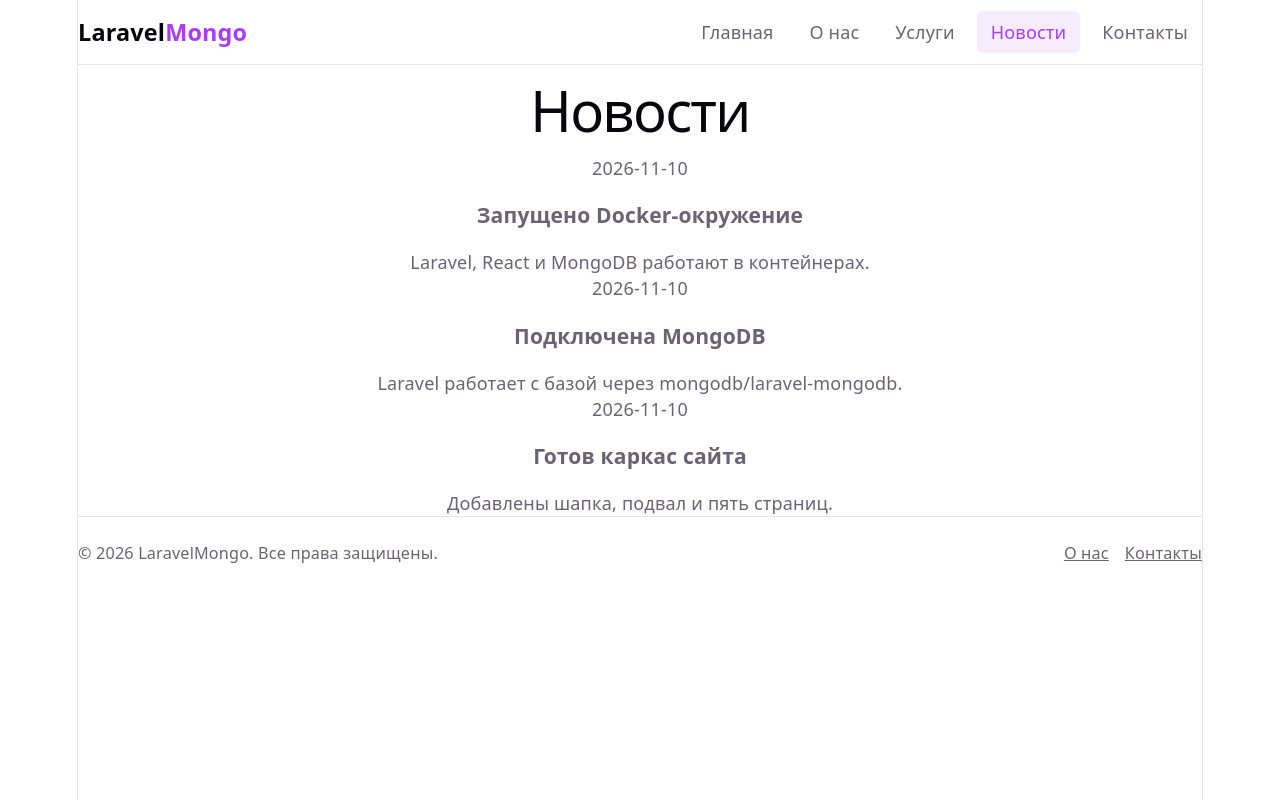
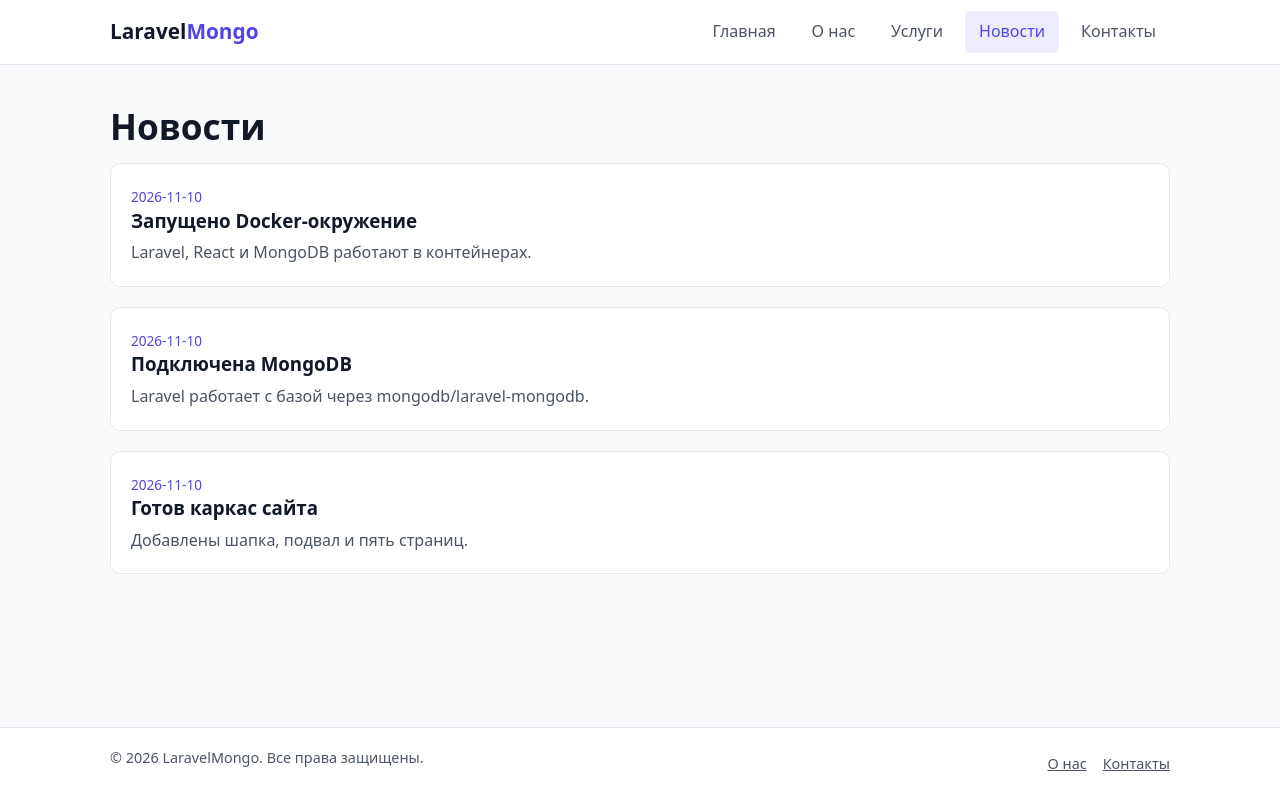
Before and after one commit to emilversiontwo/laravel-api-vue, a React (Vite) app in the folder frontend/: page /news in a window 1280 px wide. Built offline with nearby package versions, Linux system fonts and the light colour scheme.

Commit message:
style(frontend): replace template styles with base styles

```diff
--- a/frontend/src/index.css
+++ b/frontend/src/index.css
@@ -1,64 +1,18 @@
 :root {
-  --text: #6b6375;
-  --text-h: #08060d;
-  --bg: #fff;
-  --border: #e5e4e7;
-  --code-bg: #f4f3ec;
-  --accent: #aa3bff;
-  --accent-bg: rgba(170, 59, 255, 0.1);
-  --accent-border: rgba(170, 59, 255, 0.5);
-  --social-bg: rgba(244, 243, 236, 0.5);
-  --shadow:
-    rgba(0, 0, 0, 0.1) 0 10px 15px -3px, rgba(0, 0, 0, 0.05) 0 4px 6px -2px;
+  --text: #4b5563;
+  --text-h: #111827;
+  --bg: #f9fafb;
+  --surface: #ffffff;
+  --border: #e5e7eb;
+  --accent: #4f46e5;
+  --accent-bg: rgba(79, 70, 229, 0.1);
 
-  --sans: system-ui, 'Segoe UI', Roboto, sans-serif;
-  --heading: system-ui, 'Segoe UI', Roboto, sans-serif;
-  --mono: ui-monospace, Consolas, monospace;
-
-  font: 18px/145% var(--sans);
-  letter-spacing: 0.18px;
-  color-scheme: light dark;
+  font: 16px/1.6 system-ui, 'Segoe UI', Roboto, sans-serif;
   color: var(--text);
   background: var(--bg);
-  font-synthesis: none;
-  text-rendering: optimizeLegibility;
-  -webkit-font-smoothing: antialiased;
-  -moz-osx-font-smoothing: grayscale;
-
-  @media (max-width: 1024px) {
-    font-size: 16px;
-  }
 }
 
-@media (prefers-color-scheme: dark) {
-  :root {
-    --text: #9ca3af;
-    --text-h: #f3f4f6;
-    --bg: #16171d;
-    --border: #2e303a;
-    --code-bg: #1f2028;
-    --accent: #c084fc;
-    --accent-bg: rgba(192, 132, 252, 0.15);
-    --accent-border: rgba(192, 132, 252, 0.5);
-    --social-bg: rgba(47, 48, 58, 0.5);
-    --shadow:
-      rgba(0, 0, 0, 0.4) 0 10px 15px -3px, rgba(0, 0, 0, 0.25) 0 4px 6px -2px;
-  }
-
-  #social .button-icon {
-    filter: invert(1) brightness(2);
-  }
-}
-
-#root {
-  width: 1126px;
-  max-width: 100%;
-  margin: 0 auto;
-  text-align: center;
-  border-inline: 1px solid var(--border);
-  min-height: 100svh;
-  display: flex;
-  flex-direction: column;
+* {
   box-sizing: border-box;
 }
 
@@ -66,46 +20,106 @@ body {
   margin: 0;
 }
 
+#root {
+  display: flex;
+  flex-direction: column;
+  min-height: 100svh;
+}
+
 h1,
-h2 {
-  font-family: var(--heading);
-  font-weight: 500;
+h3 {
   color: var(--text-h);
+  line-height: 1.2;
 }
 
 h1 {
-  font-size: 56px;
-  letter-spacing: -1.68px;
-  margin: 32px 0;
-  @media (max-width: 1024px) {
-    font-size: 36px;
-    margin: 20px 0;
-  }
+  font-size: 2.2rem;
+  margin: 0 0 16px;
 }
-h2 {
-  font-size: 24px;
-  line-height: 118%;
-  letter-spacing: -0.24px;
+
+h3 {
   margin: 0 0 8px;
-  @media (max-width: 1024px) {
-    font-size: 20px;
-  }
 }
+
 p {
+  margin: 0 0 12px;
+}
+
+.container {
+  width: 100%;
+  max-width: 1100px;
+  margin: 0 auto;
+  padding: 0 20px;
+}
+
+.main {
+  flex: 1;
+  padding-top: 40px;
+  padding-bottom: 40px;
+}
+
+.hero {
+  text-align: center;
+  padding: 48px 0;
+}
+
+.hero h1 {
+  font-size: 3rem;
+}
+
+.button {
+  display: inline-block;
+  margin-top: 12px;
+  padding: 10px 24px;
+  border-radius: 6px;
+  background: var(--accent);
+  color: #fff;
+  text-decoration: none;
+}
+
+.button:hover {
+  opacity: 0.9;
+}
+
+.cards {
+  display: grid;
+  grid-template-columns: repeat(auto-fit, minmax(240px, 1fr));
+  gap: 20px;
+}
+
+.news {
+  display: grid;
+  gap: 20px;
+}
+
+.card {
+  background: var(--surface);
+  border: 1px solid var(--border);
+  border-radius: 10px;
+  padding: 20px;
+}
+
+.card p {
   margin: 0;
 }
 
-code,
-.counter {
-  font-family: var(--mono);
-  display: inline-flex;
-  border-radius: 4px;
-  color: var(--text-h);
+.card time {
+  font-size: 0.85rem;
+  color: var(--accent);
 }
 
-code {
-  font-size: 15px;
-  line-height: 135%;
-  padding: 4px 8px;
-  background: var(--code-bg);
+.contacts {
+  list-style: none;
+  padding: 0;
 }
+
+.contacts li {
+  padding: 10px 0;
+  border-bottom: 1px solid var(--border);
+}
+
+@media (max-width: 600px) {
+  .hero h1 {
+    font-size: 2rem;
+  }
+}
```
Also changed, not shown: frontend/src/App.css (deleted, +0 -184 lines).
